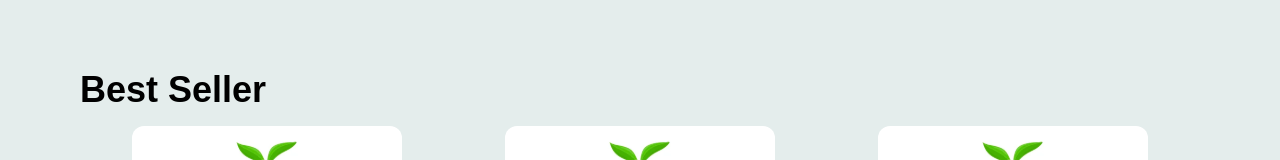
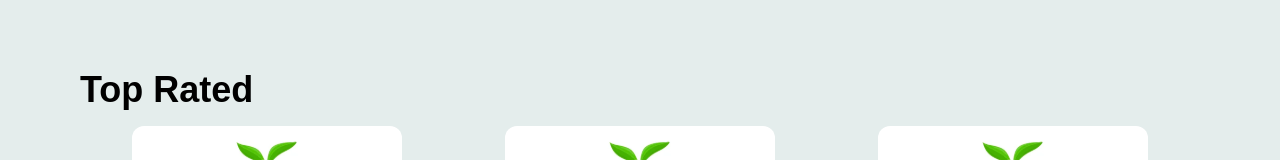
Before and after one commit to 9582anupam/Bite-Box, a React (Create React App) app in the folder Frontend/: page / in a window 1280 px wide. Shown: the part 2021-2181 px from the top of the page. Built offline with nearby package versions, Linux system fonts and the light colour scheme.

Commit message:
added sript.js in backend gitignore, category changes on frontend

```diff
--- a/Frontend/src/components/pages/home/Footer.js
+++ b/Frontend/src/components/pages/home/Footer.js
@@ -101,8 +101,8 @@ const Footer = () => {
                         <h3 className="font-bold text-3xl mb-3">Connect</h3>
                         <div className="flex gap-2 cursor-pointer">
                             {socialMedia.map((icon, index) => (
-                                <div>
-                                    <img key={index} src={icon} alt={icon.name} className="w-8" />
+                                <div key={index}>
+                                    <img src={icon} alt={icon.name} className="w-8" />
                                 </div>
                             ))}
                         </div>
--- a/Frontend/src/components/pages/home/NavBar.js
+++ b/Frontend/src/components/pages/home/NavBar.js
@@ -2,7 +2,7 @@ import { Link } from "react-router-dom";
 import "./home.css";
 
 const NavBar = () => {
-    const navList = ["Fruits", "Vegetables", "Snacks", "Offers"];
+    const navList = ["Fruits", "Vegetables", "Snacks", "Offers", "Top Rated"];
 
     return (
         <div className="navbar bg-[#429A2D] h-12 w-full md:flex items-center justify-evenly hidden">
--- a/Frontend/src/components/pages/home/Product.js
+++ b/Frontend/src/components/pages/home/Product.js
@@ -48,7 +48,7 @@ const Product = () => {
     const categories = [
         "Todays Deal",
         "Top Offer",
-        "Best Seller",
+        "Top Rated",
         "Fruits",
         "Vegetables",
         "Snacks",
--- a/Frontend/src/utils/constants/DummyProducts.js
+++ b/Frontend/src/utils/constants/DummyProducts.js
@@ -89,7 +89,7 @@ export const productData = {
             newPrice: "$250.00",
         },
     ],
-    "Best Seller": [
+    "Top Rated": [
         {
             id: 13,
             imageUrl: cheekuImg,
```
Also changed, not shown: 1 other file (tests, documents, lock files or other folders).
